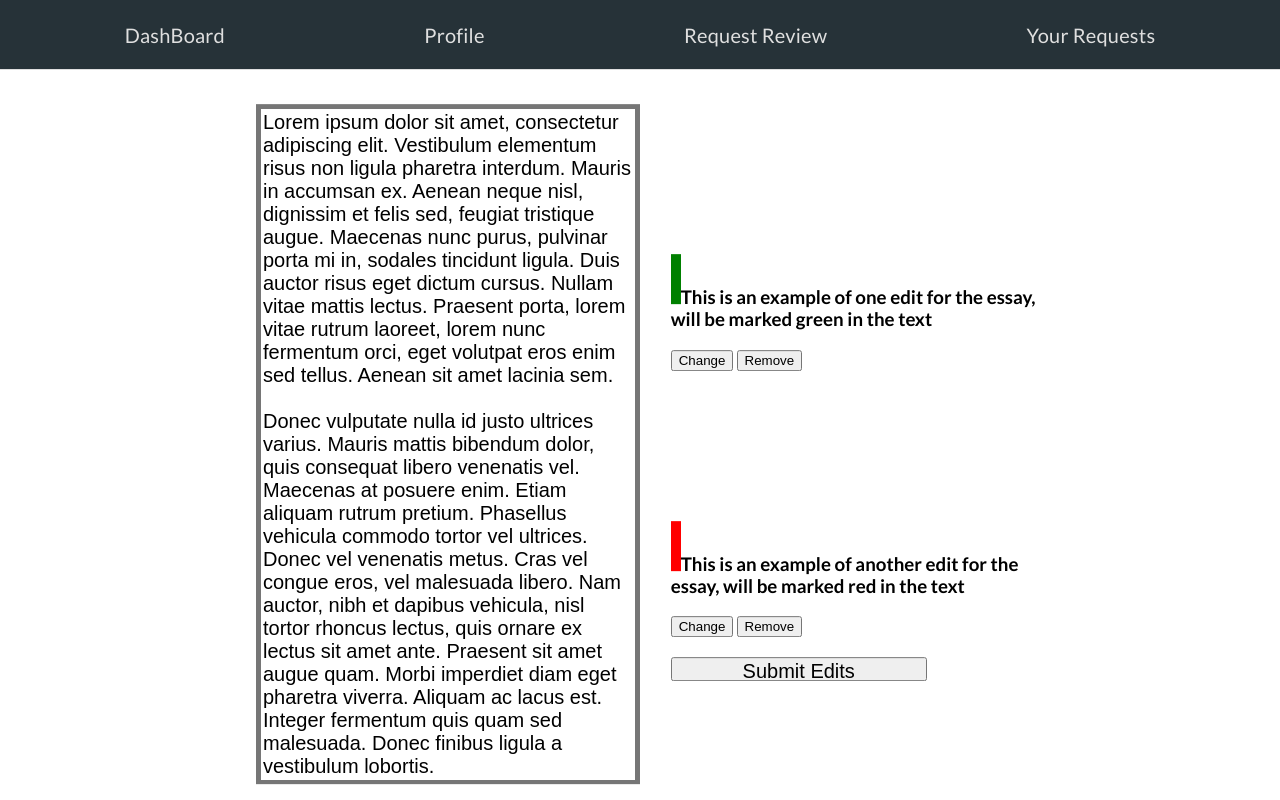
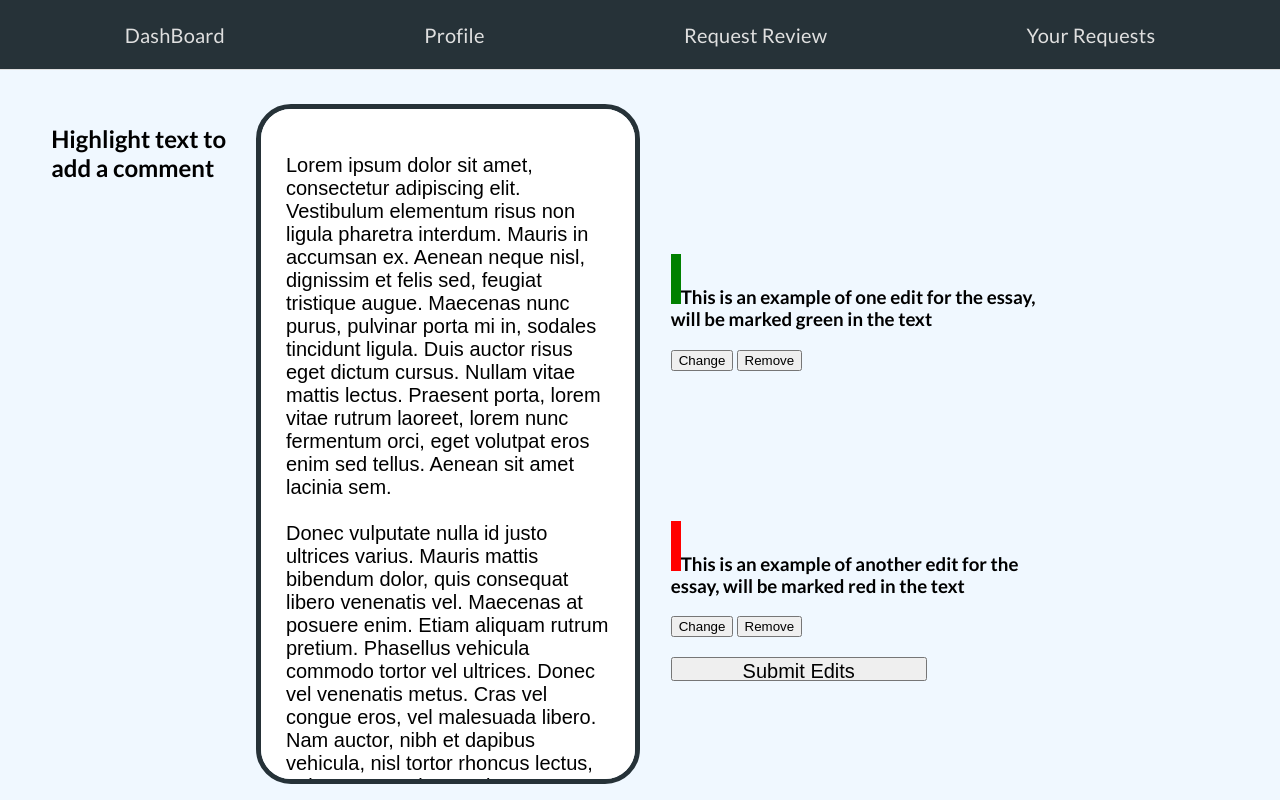
Before and after one commit to billwang115/Essayed-It, a React (Create React App) app in the folder essayeditapp/: page /Editor in a window 1280 px wide. Built offline with nearby package versions, Linux system fonts and the light colour scheme.

Commit message:
Progress on edit-page. formatting and functionality not yet finished, can currently select and add comment box.

```diff
--- a/essayeditapp/src/components/EditPage/EditPage.js
+++ b/essayeditapp/src/components/EditPage/EditPage.js
@@ -1,5 +1,7 @@
+import styles from './EditPage.module.css';
+import React, { useState } from 'react';
+import InputBox from "./InputBox";
 
-import styles from './EditPage.module.css';
 const lorumIpsum = `Lorem ipsum dolor sit amet, consectetur adipiscing elit. Vestibulum elementum risus non ligula pharetra interdum. Mauris in accumsan ex. Aenean neque nisl, dignissim et felis sed, feugiat tristique augue. Maecenas nunc purus, pulvinar porta mi in, sodales tincidunt ligula. Duis auctor risus eget dictum cursus. Nullam vitae mattis lectus. Praesent porta, lorem vitae rutrum laoreet, lorem nunc fermentum orci, eget volutpat eros enim sed tellus. Aenean sit amet lacinia sem.
 
 Donec vulputate nulla id justo ultrices varius. Mauris mattis bibendum dolor, quis consequat libero venenatis vel. Maecenas at posuere enim. Etiam aliquam rutrum pretium. Phasellus vehicula commodo tortor vel ultrices. Donec vel venenatis metus. Cras vel congue eros, vel malesuada libero. Nam auctor, nibh et dapibus vehicula, nisl tortor rhoncus lectus, quis ornare ex lectus sit amet ante. Praesent sit amet augue quam. Morbi imperdiet diam eget pharetra viverra. Aliquam ac lacus est. Integer fermentum quis quam sed malesuada. Donec finibus ligula a vestibulum lobortis.
@@ -10,32 +12,104 @@ Morbi lacinia arcu mi, facilisis gravida dolor faucibus sed. Mauris feugiat elit
 
 Morbi convallis neque sit amet ante tempor, quis lacinia arcu sagittis. In hac habitasse platea dictumst. Maecenas condimentum elit sed sem efficitur lacinia. Suspendisse sit amet imperdiet erat. Orci varius natoque penatibus et magnis dis parturient montes, nascetur ridiculus mus. Proin nec ultrices dolor. Praesent eu neque fermentum, blandit massa a, blandit diam. Donec congue, neque in vestibulum tincidunt, nisi urna dapibus eros, vel aliquet enim nisl id risus.  \n\n\n   The ability to add annotations will be within the textarea itself rather than have a button on the side.`;
 
+
+
 function EditPage() {
+  const [toggleAddEdit, setToggleAddEdit] = useState(false);
+  const [addButton, setaddButton] = useState(false);
+  const [currentlyEditing, setCurrentlyEditing] = useState(false);
+
+  const [currentlySelected, setCurrentlySelected] = useState("");
+  const [editsArray, setEditsArray] = useState([]);
+  const [currentEditObject, setcurrentEditObject] = useState(null);
+
+
+  function checkRange(initalRange, newRange){
+    return;
+  }
+
+  function onClickInTextArea(){
+    if (currentlyEditing) {
+      return;
+    }
+    const sel = window.getSelection();
+    if (sel.toString() !== ""){
+      setaddButton(true);
+      return;
+    }
+    if (addButton){
+      setaddButton(false);
+    }
+  }
+
+
+
+  function addNewEdit(){
+    setCurrentlyEditing(true);
+    setToggleAddEdit(true);
+
+    const sel = window.getSelection();
+    if (sel.toString() !== ""){
+
+      let range = sel.getRangeAt(0).cloneRange();
+
+      const span = document.createElement("span");
+      span.classList.add(styles.highlightedText);
+      range.surroundContents(span);
+      sel.removeAllRanges();
+      sel.addRange(range);
+      setcurrentEditObject(range);
+
+    }
+  }
+  function cancelEditCallback(){
+    setCurrentlyEditing(false);
+    setaddButton(false);
+    setToggleAddEdit(false);
+    const children = currentEditObject.childNodes;
+    console.log(currentEditObject);
+    for ( const child in children ) {
+        child.parentNode = currentEditObject.parentNode;
+     }
+  }
+
   return (
+    <div className={styles.Page}>
+      <div className={styles.PageContents}>
+        {addButton ?
+          (toggleAddEdit ? <InputBox cancelEditCallback = {cancelEditCallback}/> : <div className = {styles.Instructions}><h2>Highlight text to add a comment</h2> <button onClick = {addNewEdit}> Add Comment </button></div>)
+          : <div className = {styles.Instructions}><h2>
+            Highlight text to add a comment</h2> </div>
+           }
         <div>
-    <div className = {styles.Page} >
-
-      <div>
-        <textarea value={lorumIpsum} className = {styles.EssayBox} />
+          <div className={styles.EssayBox} onMouseUp={onClickInTextArea} ><p> {lorumIpsum}</p> </div>
         </div>
 
-      <div className = {styles.Edits} >
-        <div className = {styles.Annotations} > {/*Each of these annotations will be seperate component*/}
-         <div className = {styles.Annotation} >
-           <h3> <div className = {styles.GreenBox} > </div>This is an example of one edit for the essay, will be marked green in the text</h3>
+        <div className={styles.Edits}>
+          <div className={styles.Annotations}> {/*Each of these annotations will be seperate component*/}
+            <div className={styles.Annotation}>
+              <h3>
+                <div className={styles.GreenBox}> </div>This is an example of one edit for the essay, will be marked green in the text
+              </h3>
               <button> Change </button> <button> Remove </button>
             </div>
 
-         <div className = {styles.Annotation}>
-           <h3> <div className = {styles.RedBox}> </div>This is an example of another edit for the essay, will be marked red in the text</h3>
+            <div className={styles.Annotation}>
+              <h3>
+                <div className={styles.RedBox}> </div>This is an example of another edit for the essay, will be marked red in the text
+              </h3>
               <button> Change </button> <button> Remove </button>
             </div>
           </div>
 
-        <div ><button className = {styles.SubmitButton}>Submit Edits</button></div>
+
+
+
+          <div><button className={styles.SubmitButton}>Submit Edits</button></div>
         </div>
       </div>
     </div>
+
   );
 }
 
--- a/essayeditapp/src/components/EditPage/EditPage.module.css
+++ b/essayeditapp/src/components/EditPage/EditPage.module.css
@@ -1,4 +1,5 @@
-.Page {
+
+.PageContents {
   position:absolute;
   display:grid;
   grid-template-columns: 30vw 30vw;
@@ -7,6 +8,11 @@
   transform: translate(-50%, 5%);
 }
 
+.Page{
+  background-color: aliceblue;
+  height: calc(100vh - 70px);
+
+}
 .EssayBox {
   width: 30vw;
   border-width: thick;
@@ -15,8 +21,22 @@
   font-family: Arial;
   height: 85vh;
   resize: none;
+  padding: 25px;
+  border-radius: 35px;
+  border-style: solid;
+   white-space: pre-line;
+  border-color: #263238;
+  background-color: white;
+  overflow: scroll;
+  overflow-x: hidden;
 }
+.Instructions{
+  position: absolute;
+  left: -16vw;
+  width: 15vw;
+  height: 35vh;
 
+}
 .SubmitButton{
   display:block;
   margin-top: 5%;
@@ -27,6 +47,13 @@
   top: 0;
 }
 
+.ColoredBox{
+  background-color: var(--color);
+}
+
+.highlightedText {
+  background-color: red;
+}
 .GreenBox{
   width: 10px;
   height: 50px;
--- /dev/null
+++ b/essayeditapp/src/components/EditPage/InputBox.js
@@ -0,0 +1,23 @@
+import styles from './InputBox.module.css';
+import React, { useState } from 'react';
+
+
+function InputBox(props) {
+
+  function cancelEdit(){
+    props.cancelEditCallback();
+  }
+
+  return (
+    <div className = {styles.BoxContainer}>
+      <h3 className = {styles.Title}> Add new comment to highlighted text</h3>
+      <textarea className = {styles.textInput} />
+      <div className = {styles.buttonsContainer}>
+        <button className = {styles.buttons}> Add Comment </button>
+        <button onClick = {cancelEdit} className = {styles.buttons}> Cancel </button>
+      </div>
+    </div>
+  );
+}
+
+export default InputBox;
--- /dev/null
+++ b/essayeditapp/src/components/EditPage/InputBox.module.css
@@ -0,0 +1,39 @@
+.BoxContainer {
+  background-color: #263238;
+  border-style: solid;
+  border-radius: 10px;
+  border-color: #263238;
+  width: 16vw;
+  height: 35vh;
+  position: absolute;
+  left: -17vw;
+
+}
+
+.Title {
+  color: white;
+  text-align: center;
+  font-size: 95%;
+}
+
+.textInput {
+  position: relative;
+  left: 50%;
+  transform: translateX(-50%);
+  width: 85%;
+  height: 25vh;
+  max-height: 25vh;
+  font-size: 15px;
+  border-radius: 15px;
+  padding: 10px;
+  resize: none;
+}
+
+.buttonsContainer{
+  display:flex;
+  justify-content: center;
+  margin-top: 1vh;
+}
+.buttons {
+  margin-left: 5px;
+}
--- a/essayeditapp/src/components/ReviewRequest/ReviewRequest.module.css
+++ b/essayeditapp/src/components/ReviewRequest/ReviewRequest.module.css
@@ -45,7 +45,7 @@
   font-size: 20px;
   font-family: Arial;
   height: 85vh;
-
+  resize: none;
 }
 
 .ButtonLayout {
```
Lines whose indentation alone changed are shown as unchanged.
